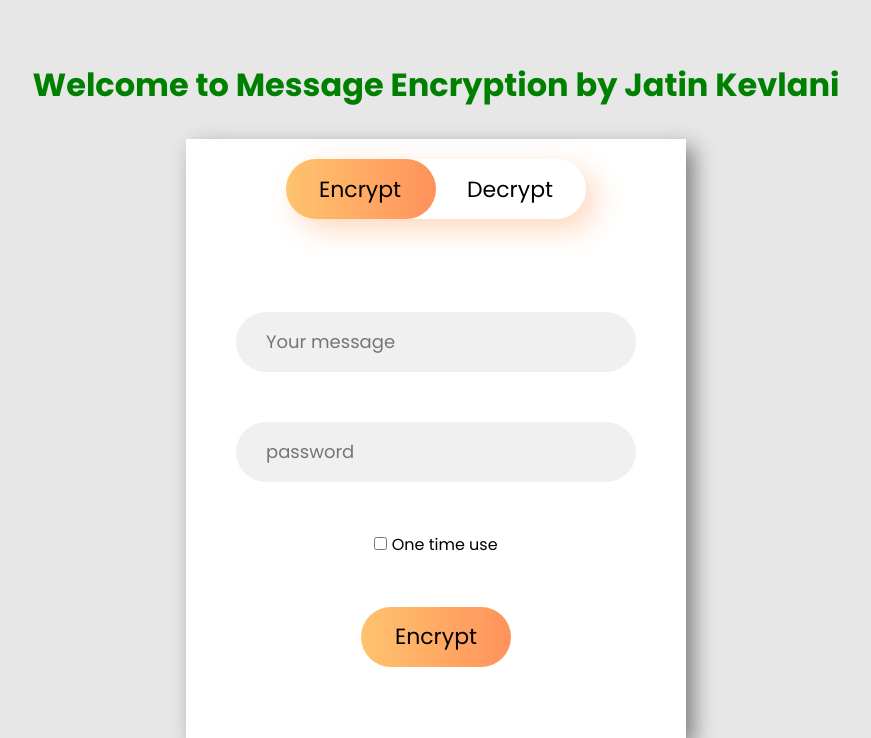
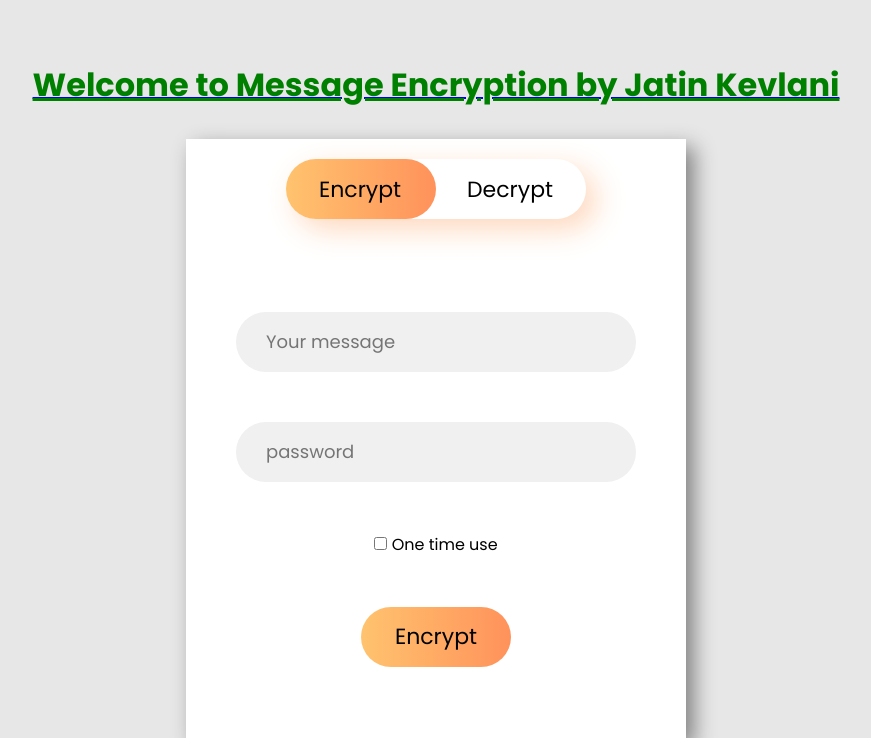
Before and after one commit to JatinKevlani/message-encryption, a Django app: page / in a window 1280 px wide. Shown: the top 738 px of the page, without its empty margins (204-1075 px from the left). Run offline with Django 5.2, Linux system fonts and the light colour scheme.

Commit message:
Updated css of branding

```diff
--- a/static/style.css
+++ b/static/style.css
@@ -28,12 +28,13 @@ header {
     gap: 8px;
 }
 
-.heading {
-    color: green;
+.heading,h1,a{
+    color: green !important;
 }
 
-.heading:hover{
-    text-decoration: underline 2px;
+.heading,h1,a:hover{
+    color: blue !important;
+    text-decoration: underline 2px !important;
 }
 
 .title {
--- a/templates/index.html
+++ b/templates/index.html
@@ -11,7 +11,7 @@
 
 <body>
     <header>
-        <h1 class="heading"><a href="https://github.com/JatinKevlani/message-encryption.git" target="_blank" style="text-decoration: none; color: green;">Welcome to Message Encryption by Jatin Kevlani</a></h1>
+        <h1 class="heading"><a href="https://github.com/JatinKevlani/message-encryption.git" target="_blank">Welcome to Message Encryption by Jatin Kevlani</a></h1>
         <!-- <h3 class="title">Sliding Login & Registration Form</h3> -->
     </header>
 
```
